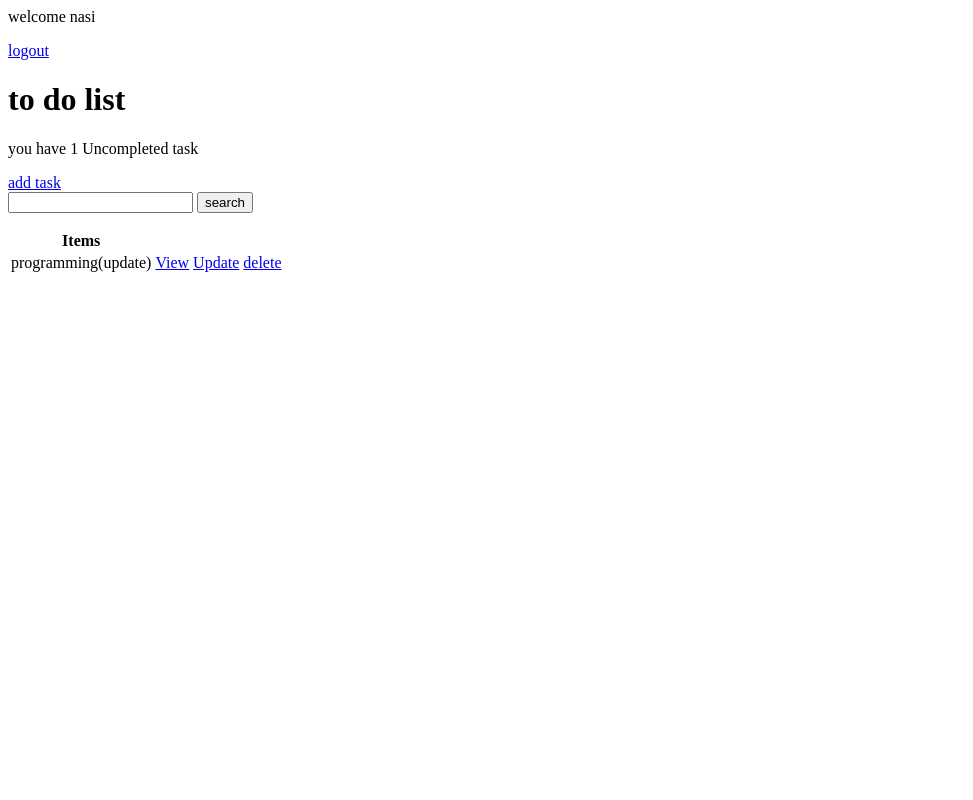
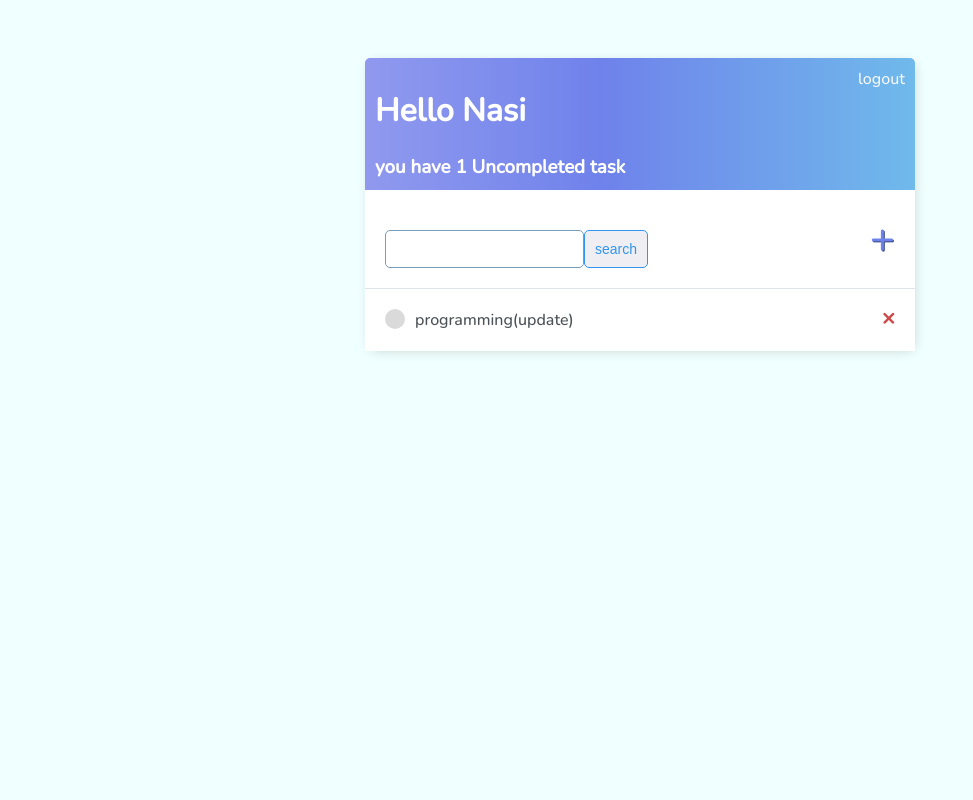
Before and after one commit to nastaranxyousefi/To-Do-list-with-Django, a Django app: page / in a window 1280 px wide. Shown: the whole page, without its empty margins (0-973 px from the left). Run offline with Django 3.2, Linux system fonts and the light colour scheme; a user stored in the database is signed in; data comes from the database, SQL or seed files in the repository; both versions use the stored data as it was after the commit.

Commit message:
add style & css

```diff
--- a/base/models.py
+++ b/base/models.py
@@ -14,7 +14,7 @@ class Task(models.Model):
         return self.title
 
     def get_absolute_url(self):
-        return reverse('task', args=[self.id])
+        return reverse('tasks')
 
 
     class Meta:
--- a/base/templates/base/task_detail.html
+++ b/base/templates/base/task_detail.html
@@ -1,4 +1,10 @@
+{% extends 'main.html' %}
+{% block title %}Task detail{% endblock %}
+
+{% block content %}
+
 <h1>{{task.title}}</h1>
 
 
 <a href="{% url 'tasks' %}">Home</a>
+{% endblock %}
--- a/base/templates/base/task_list.html
+++ b/base/templates/base/task_list.html
@@ -1,53 +1,66 @@
-{% if request.user.is_authenticated %}
-    <p>welcome {{request.user}}</p>
-    <a href="{% url 'logout' %}">logout</a>
-{% else %}
-    <a href="{% url 'login' %}">login</a>
-{% endif %}
+{% extends 'main.html' %}
+
+{% block content %}
+<div class="header-bar">
+    <div>
+        <h1>Hello {{request.user|title}}</h1>
+
+        {% if count is not 0 %}
+            <h3 style="margin: 0;"> you have {{count}} Uncompleted task{{count|pluralize:"s"}}</h3>
+        {% else %}
+            <h3 style="margin: 0;"> hooray! You have completed all of your tasks.</h3>
+        {% endif %}
+
+    </div>
+
+    {% if request.user.is_authenticated %}
+        <a href="{% url 'logout' %}">logout</a>
+    {% else %}
+        <a href="{% url 'login' %}">login</a>
+    {% endif %}
+</div>
+
+
+<div id="search-add-wrapper">
+
+    <form method="GET" style="display: flex; margin-top: 20px">
+
+        <input type="text" name="search-area" value="{{search_input}}">
+
+        <input class="button" type="submit" value="search">
+    </form>
+    <a id="add-link" href="{% url 'task_create' %}">&#x2b;</a>
+
+</div>
 
 
 
-<br>
-
-<h1>to do list</h1>
-{% if count is not 0 %}
-<p> you have {{count}} Uncompleted task{{count|pluralize:"s"}}</p>
-{% else %}
-<p> hooray! You have completed all of your tasks.</p>
-{% endif %}
-
-<a href="{% url 'task_create' %}">add task</a>
-
-<form method="GET">
-    <input type="text" name="search-area" value="{{search_input}}">
-    <input type="submit" value="search">
-
-</form>
 
 
-<table>
-    <tr>
-        <th>Items</th>
-        <th></th>
-        <th></th>
-        <th></th>
+<div id="tasklist" class="task-items-wrapper">
+    {% for task in tasks %}
+    <div class="task-wrapper" data-position="{{task.pk}}">
+        <div class="task-title">
+            {% if task.complete %}
+            <div class="task-complete-icon"></div>
+            <i><s><a href="{% url 'task_update' task.id %}">{{task}}</a></s></i> {% else %}
+            <div class="task-incomplete-icon"></div>
+            <a href="{% url 'task_update' task.id %}">{{task}}</a> {% endif %}
+        </div>
+        <div class="task-controls">
+            <a class="delete-link" href="{% url 'task_delete' task.id %}">&#215;</a>
 
+        </div>
+    </div>
 
-    </tr>
-    {% for task in tasks %}
-
-    <tr>
-        <td>{{task.title}}</td>
-        <td><a href="{% url 'task' task.id %}">View</a></td>
-        <td><a href="{% url 'task_update' task.id %}">Update</a></td>
-        <td><a href="{% url 'task_delete' task.id %}">delete</a></td>
+    {% empty %}
+    <div style="text-align: center; padding-bottom: 10px; line-height: 1em;">
+        <h3>No new tasks are created.</h3>
+        <h3>Create a <a style="text-decoration: none; color: #e53935;" href="{% url 'task_create' %}">New task</a> ! </h3>
+    </div>
+    {% endfor %}
+</div>
 
 
 
-    </tr>
-
-    {% empty %}
-        <h3> no items in list</h3>
-    {% endfor %}
-
-</table>
+{% endblock %}
--- /dev/null
+++ b/base/templates/main.html
@@ -0,0 +1,178 @@
+<!DOCTYPE html>
+<html lang="en">
+<head>
+    <meta charset="UTF-8">
+    <meta http-equiv="X-UA-Compatible" content="IE=edge">
+    <meta name="viewport" content="width=device-width, initial-scale=1.0">
+    <title>{% block title %}To Do List{% endblock %}</title>
+
+    <link rel="preconnect" href="https://fonts.googleapis.com">
+    <link rel="preconnect" href="https://fonts.gstatic.com" crossorigin>
+    <link href="https://fonts.googleapis.com/css2?family=Nunito:wght@200;500&display=swap" rel="stylesheet">
+
+    <style>
+        body{
+            background-color: rgb(240, 255, 255);
+            font-family: 'Nunito', sans-serif;
+            padding-top: 50px;
+        }
+
+        h1,
+        h2,
+        h3,
+        h4,
+        h5,
+        h6
+        {
+            font-family: 'Raleway' sans-serif;
+
+        }
+
+        a,
+        p
+        {
+            color: #4b5156;
+        }
+
+        .container{
+            max-width: 550px;
+            margin: auto;
+            background-color: white;
+            -webkit-box-shadow: 2px 2px 13px -4px rgba(0, 0, 0, 0.21);
+            box-shadow: 2px 2px 13px -4px rgba(0, 0, 0, 0.21);
+        }
+
+
+
+        .header-bar a {
+            color: rgb(247, 247, 247);
+            text-decoration: none;
+        }
+
+
+
+
+        .header-bar {
+            display: flex;
+            justify-content: space-between;
+            color: #fff;
+            padding: 10px;
+            border-radius: 5px 5px 0 0;
+            background: linear-gradient(90deg, #9099ee 0%, #6f82eb 43%, hsl(204, 76%, 68%) 100%);
+        }
+
+        .header-bar a {
+            color: rgb(247, 247, 247);
+            text-decoration: none;
+        }
+
+        .task-wrapper {
+            display: flex;
+            align-items: center;
+            justify-content: space-between;
+            background-color: #fff;
+            border-top: 1px solid #dfe4ea;
+            overflow: hidden;
+        }
+
+        .task-title {
+            display: flex;
+            padding: 20px;
+        }
+
+        .task-title a {
+            text-decoration: none;
+            color: #4b5156;
+            margin-left: 10px;
+        }
+
+        .task-complete-icon {
+            height: 20px;
+            width: 20px;
+            background-color: rgb(105, 192, 105);
+            border-radius: 50%;
+        }
+
+        .task-incomplete-icon {
+            height: 20px;
+            width: 20px;
+            background-color: rgb(218, 218, 218);
+            border-radius: 50%;
+        }
+
+        .delete-link {
+            text-decoration: none;
+            font-weight: 900;
+            color: #cf4949;
+            font-size: 22px;
+            line-height: 0;
+            margin: 20px 20px;
+        }
+
+        #add-link {
+            color: #6f82eb;
+            text-decoration: none;
+            font-size: 42px;
+            text-shadow: 1px 1px #3b4b81;
+        }
+
+        #search-add-wrapper {
+            display: flex;
+            justify-content: space-between;
+            align-items: center;
+            padding: 20px;
+        }
+
+
+
+        input[type=text],
+        input[type=password],
+        textarea {
+            border: 1px solid #789dbb;
+            border-radius: 5px;
+            padding: 10px;
+            width: 90%;
+
+
+        }
+
+        label {
+            padding-top: 10px !important;
+            display: block;
+        }
+
+        .button {
+            border: 1px solid #3294f0;
+            background-color: rgb(239, 239, 243);
+            color: #3294f0;
+            padding: 10px;
+            font-size: 14px;
+            border-radius: 5px;
+            cursor: pointer;
+            text-decoration: none;
+
+
+
+
+        }
+        .card-body {
+            padding: 20px;
+        }
+
+    </style>
+
+</head>
+<body>
+
+    <div class='container'>
+
+        {% block content %}
+
+        {% endblock %}
+
+
+    </div>
+
+
+</body>
+</html>
```
Also changed, not shown: base/templates/base/login.html (+23 -3 lines), base/templates/base/signup.html (+32 -4 lines), base/templates/base/task_confirm_delete.html (+17 -3 lines), base/templates/base/task_create_form.html (+25 -7 lines), base/templates/base/task_update_form.html (+22 -3 lines), db.sqlite3.
